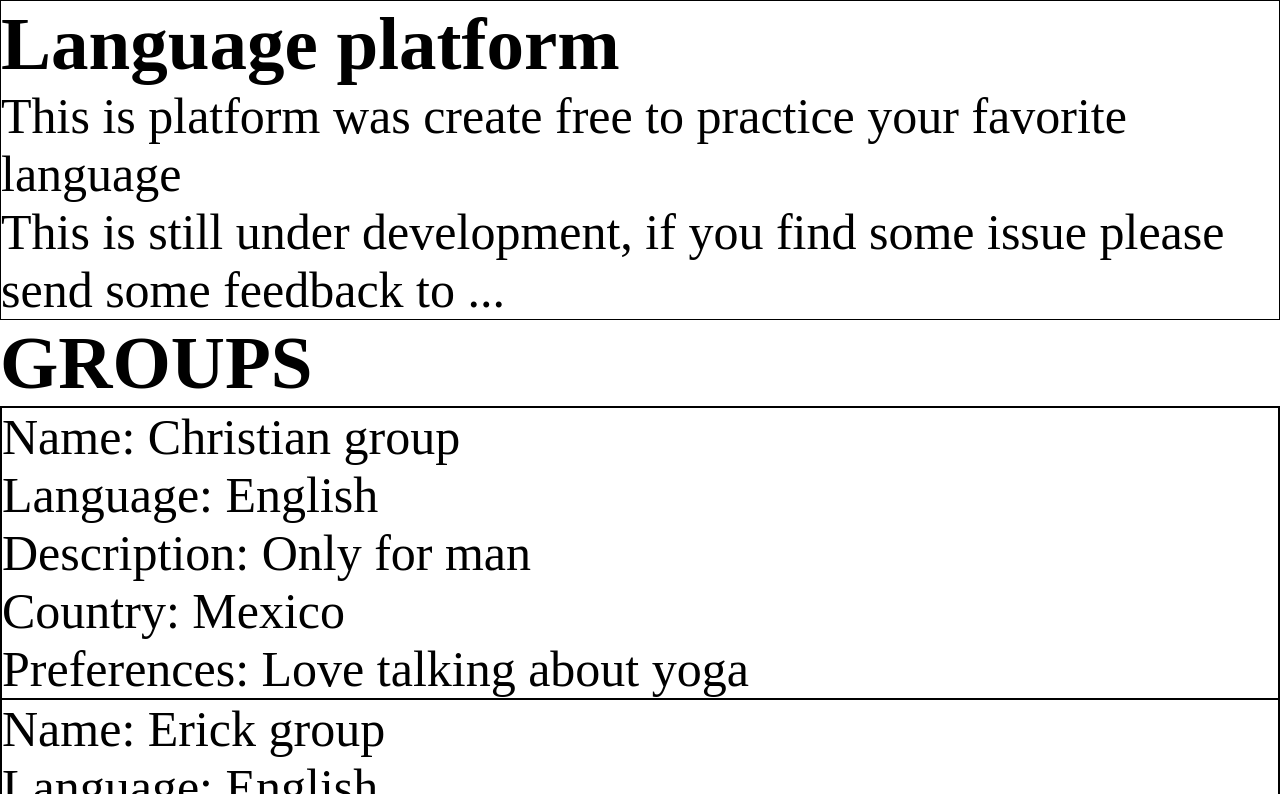
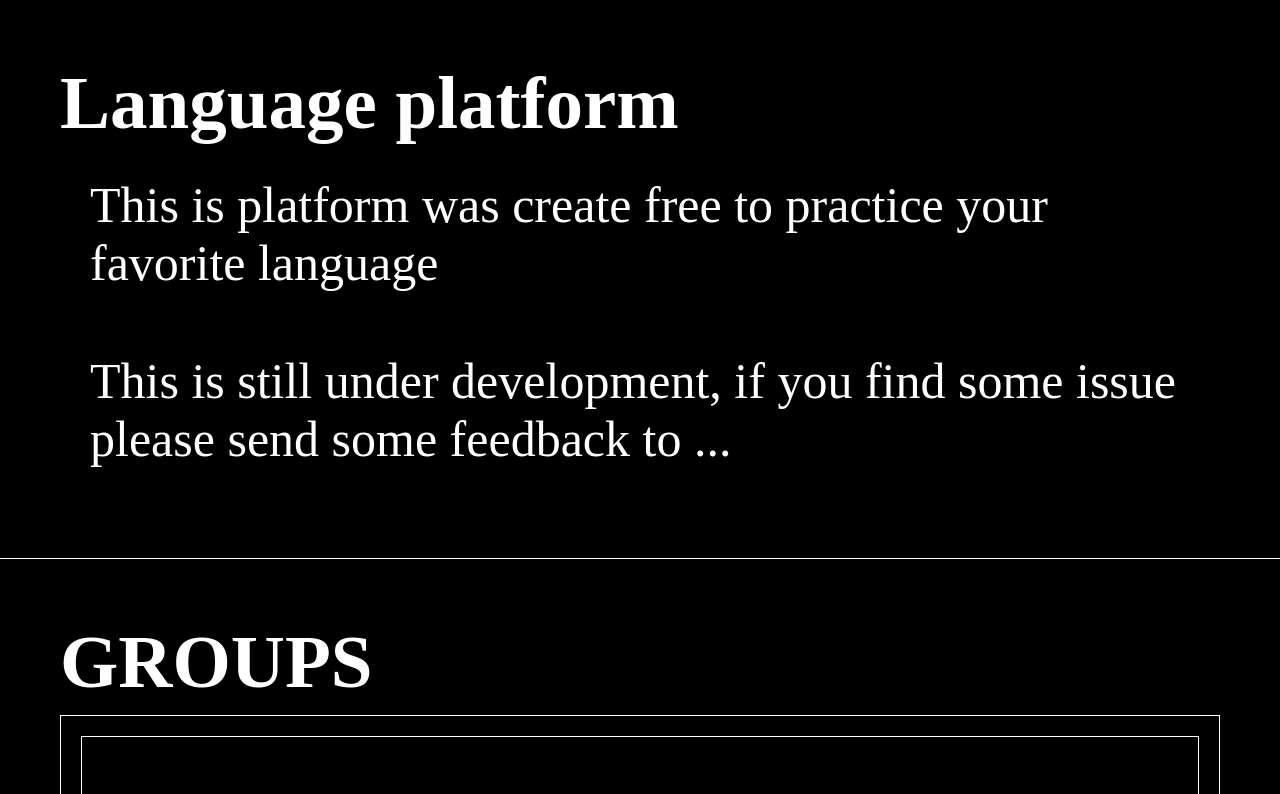
Before and after one commit to er-contreras/idioms_platform, a plain HTML site: page index.html in a window 1280 px wide. Shown: the top 794 px of the page. Drawn offline with Linux system fonts and the light colour scheme.

Commit message:
Style background to black and foreground to white

```diff
--- a/style.css
+++ b/style.css
@@ -11,14 +11,33 @@ html {
 body {
   height: 100vh;
   font-size: 5rem;
+  background-color: black;
+  color: white;
 }
 
-.top-section, .groups-list, .group-wrapper {
-  border: 1px solid black;
+main {
+  padding: 6rem;
+}
+
+main h2 {
+  padding-bottom: 1rem;
+}
+
+.top-section {
+  border-bottom: 1px solid white;
+  padding: 6rem;
+}
+
+.top-section p {
+  padding: 3rem;
 }
 
 .groups-list {
+  border: 1px solid white;
+  padding: 2rem;
 }
 
 .group-wrapper {
+  border: 1px solid white;
+  padding: 6rem;
 }
```
